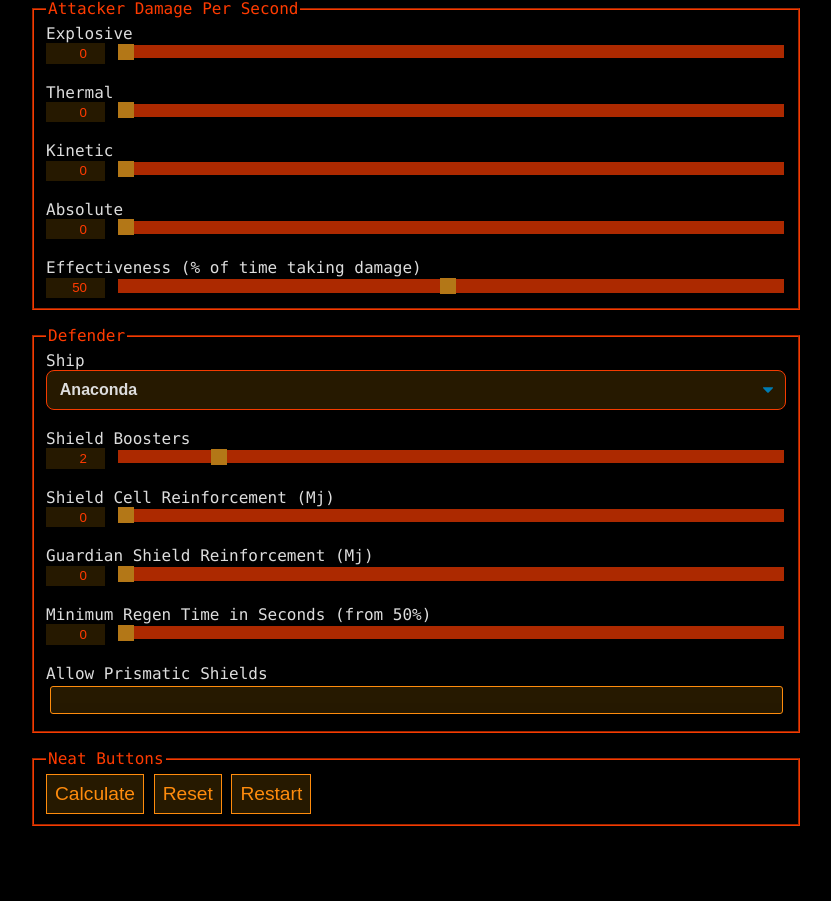
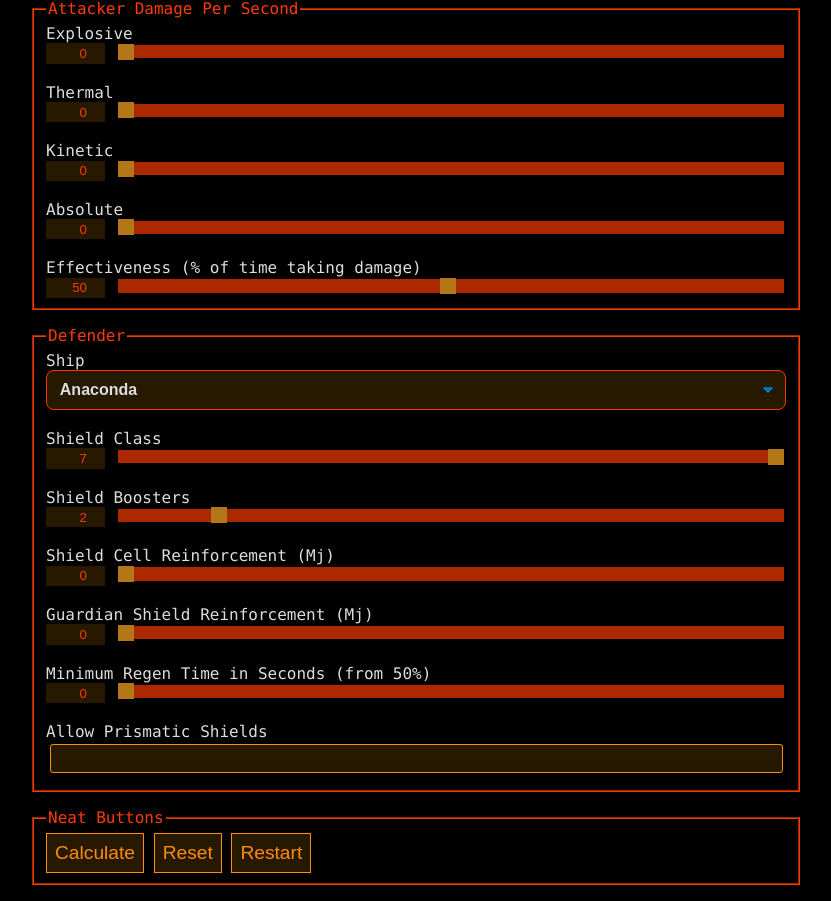
Before and after one commit to Freaky/elite_shield_tester, a PHP site: page / in a window 1280 px wide. Shown: the part 379-1280 px from the top of the page, without its empty margins (224-1055 px from the left). Before the commit the page ends 1205 px from the top, so only its background shows below. Run offline with PHP 8.4, Linux system fonts and the light colour scheme.

Commit message:
WWW: Add ship types and shield classes
I suppose it's time I learned React or something...

```diff
--- a/www/index.php
+++ b/www/index.php
@@ -1,13 +1,50 @@
 <?php
+
+/* This garbage fire brought to you by laziness and regret */
 
 define('TESTER_PATH', "/home/freaky/elite_shield_tester/");
 define('LOCK_PATH', '/tmp/shield_tester.lock');
 define('OWN_URL', '/shieldtester/');
 
 $Ships = array(
-  'Anaconda' => null,
-  'Fer-De-Lance' => 'data/ShieldGeneratorVariants_FDL.csv',
-  'Imperial Cutter' => 'data/ShieldGeneratorVariants_Cutter.csv',
+  'Adder' => array('boosters' => 2, 'shields' => array(1,3)),
+  'Alliance Challenger' => array('boosters' => 4, 'shields' => array(4,6)),
+  'Alliance Chieftain' => array('boosters' => 4, 'shields' => array(3,6)),
+  'Alliance Crusader' => array('boosters' => 4, 'shields' => array(4,6)),
+  'Anaconda' => array('boosters' => 8, 'shields' => array(3,7)),
+  'Asp Explorer' => array('boosters' => 4, 'shields' => array(3,6)),
+  'Asp Scout' => array('boosters' => 2, 'shields' => array(3,5)),
+  'Beluga Liner' => array('boosters' => 6, 'shields' => array(5,6)),
+  'Cobra Mk III' => array('boosters' => 2, 'shields' => array(3,4)),
+  'Cobra Mk IV' => array('boosters' => 2, 'shields' => array(3,4)),
+  'Diamondback Explorer' => array('boosters' => 4, 'shields' => array(3,4)),
+  'Diamondback Scout' => array('boosters' => 4, 'shields' => array(3,3)),
+  'Dolphin' => array('boosters' => 3, 'shields' => array(3,5)),
+  'Eagle' => array('boosters' => 1, 'shields' => array(1,3)),
+  'Federal Assault Ship' => array('boosters' => 4, 'shields' => array(4,5)),
+  'Federal Corvette' => array('boosters' => 8, 'shields' => array(5,7)),
+  'Federal Dropship' => array('boosters' => 4, 'shields' => array(4,6)),
+  'Federal Gunship' => array('boosters' => 4, 'shields' => array(4,6)),
+  'Fer-de-Lance' => array('boosters' => 6, 'shields' => array(3,5)),
+  'Hauler' => array('boosters' => 2, 'shields' => array(1,3)),
+  'Imperial Clipper' => array('boosters' => 4, 'shields' => array(3,7)),
+  'Imperial Courier' => array('boosters' => 4, 'shields' => array(1,3)),
+  'Imperial Cutter' => array('boosters' => 8, 'shields' => array(6,8)),
+  'Imperial Eagle' => array('boosters' => 1, 'shields' => array(1,3)),
+  'Keelback' => array('boosters' => 3, 'shields' => array(3,5)),
+  'Krait Mk II' => array('boosters' => 4, 'shields' => array(3,6)),
+  'Krait Phantom' => array('boosters' => 4, 'shields' => array(3,6)),
+  'Mamba' => array('boosters' => 6, 'shields' => array(3,5)),
+  'Orca' => array('boosters' => 4, 'shields' => array(3,6)),
+  'Python' => array('boosters' => 4, 'shields' => array(3,6)),
+  'Sidewinder' => array('boosters' => 2, 'shields' => array(1,2)),
+  'Type-10 Defender' => array('boosters' => 8, 'shields' => array(6,8)),
+  'Type-6 Transporter' => array('boosters' => 3, 'shields' => array(3,5)),
+  'Type-7 Transporter' => array('boosters' => 4, 'shields' => array(3,6)),
+  'Type-9 Heavy' => array('boosters' => 4, 'shields' => array(5,8)),
+  'Viper' => array('boosters' => 2, 'shields' => array(1,3)),
+  'Viper Mk IV' => array('boosters' => 2, 'shields' => array(3,4)),
+  'Vulture' => array('boosters' => 4, 'shields' => array(3,5)),
 );
 
 function try_lock($kind = "") {
@@ -35,6 +72,7 @@ function try_calculate() {
     'shield_cell_mj' => '--shield-cell-mj',
     'reinforced_mj' => '--reinforced-mj',
     'regen_time_limit' => '--regen-time-limit',
+    'shield_class' => '--shield-class',
     'boosters' => '-s'
   );
 
@@ -63,8 +101,8 @@ function try_calculate() {
   $trim = 0;
   $kind = ".fast";
 
-  if (isset($_GET['ship']) && $csv = $Ships[$_GET['ship']]) {
-    $args[] = "--shield-csv " . TESTER_PATH . $csv;
+  if (isset($_GET['ship']) && isset($Ships[$_GET['ship']])) {
+    $args[] = "--ship '" . $_GET['ship'] . "'";
   }
 
   if (!empty($args) && !isset($_GET['prismatics'])) {
@@ -130,7 +168,7 @@ function print_ship_select() {
     $selected = "Anaconda";
   }
 
-  foreach ($Ships as $ship => $csv) {
+  foreach ($Ships as $ship => $info) {
     echo "<option value='$ship'";
     if ($selected == $ship) {
       echo ' selected';
@@ -422,18 +460,35 @@ $about = empty($_GET);
         }
       }
 
+      var Ships = <?php echo json_encode($Ships); ?>;
+
+      function select_ship(name) {
+        var ship = Ships[document.getElementById("ShipSelect").value];
+        var shield_select = document.getElementById("ShieldSelect");
+        var booster_select = document.getElementById("BoosterSelect");
+
+        if (shield_select.value < ship.shields[0] || shield_select.value > ship.shields[1]) {
+          shield_select.value = ship.shields[1];
+          document.getElementById(shield_select.name + "_Text").value = ship.shields[1];
+        }
+        shield_select.setAttribute("min", ship.shields[0]);
+        shield_select.setAttribute("max", ship.shields[1]);
+
+        if (booster_select.value > ship.boosters) {
+          booster_select.value = ship.boosters;
+          document.getElementById(booster_select.name + "_Text").value = ship.boosters;
+        }
+        booster_select.setAttribute("max", ship.boosters);
+      }
+
       ready(function() {
-        var h1 = document.getElementById("Head");
-        h1.addEventListener("click", function() {
-
-        });
-
         var form = document.getElementById("Testform");
         var ranges = document.querySelectorAll("input[type='range']");
 
         ranges.forEach(function(item, i) {
           var el = document.createElement("input");
           el.setAttribute("type", "number");
+          el.setAttribute("id", item.name + "_Text");
           el.value = item.value;
           el.addEventListener("input", function() {
             if (item.value != el.value) {
@@ -448,6 +503,10 @@ $about = empty($_GET);
           });
           item.parentNode.insertBefore(el, item);
         });
+
+        select_ship();
+        document.getElementById("ShipSelect").addEventListener("input", select_ship);
+        document.getElementById("ShipSelect").addEventListener("change", select_ship);
       });
     </script>
 
@@ -502,13 +561,17 @@ $about = empty($_GET);
 
         <fieldset><legend>Defender</legend>
           <label>Ship
-            <select name="ship" class="select-css">
+            <select id="ShipSelect" name="ship" class="select-css">
               <?php print_ship_select(); ?>
-              <option disabled>More Soon!</option>
             </select>
           </label><br>
+
+          <label>Shield Class<br>
+            <input id="ShieldSelect" type="range" name="shield_class" value="<?php formint('shield_class', 0) ?>" min="1" max="8">
+          </label><br>
+
           <label>Shield Boosters<br>
-            <input type="range" name="boosters" value="<?php formint('boosters', 2) ?>" min="1" max="8">
+            <input id="BoosterSelect" type="range" name="boosters" value="<?php formint('boosters', 2) ?>" min="1" max="8">
           </label><br>
 
           <label>Shield Cell Reinforcement (Mj)<br>
```
